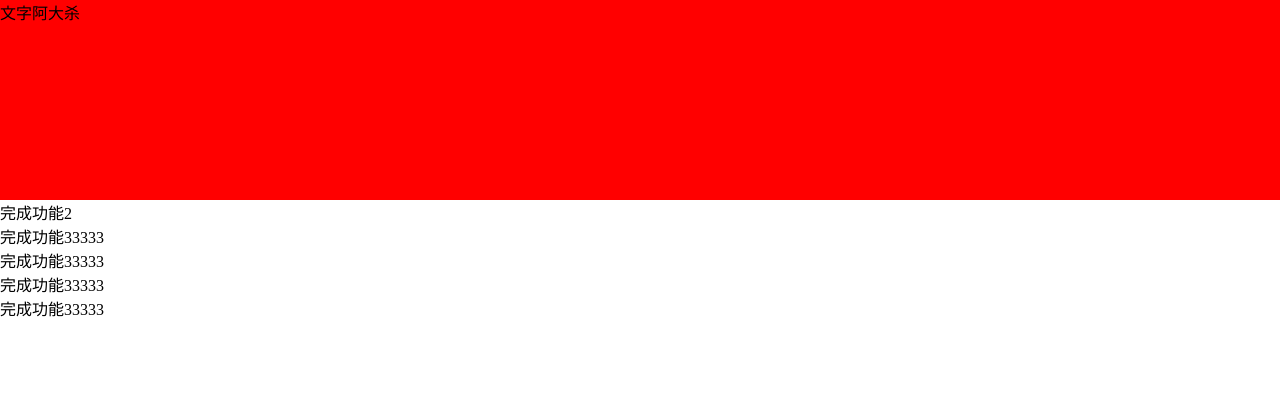
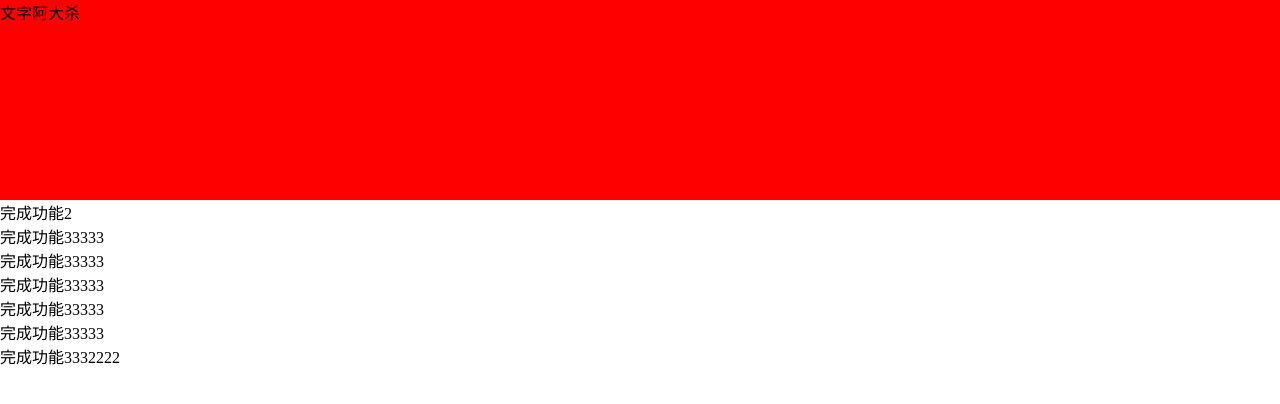
Before and after one commit to Meteor-23/fenzhigz, a plain HTML site: page index.html in a window 1280 px wide. Drawn offline with Linux system fonts and the light colour scheme.

Commit message:
更新了

```diff
--- a/index.html
+++ b/index.html
@@ -31,5 +31,7 @@
      <p>完成功能33333</p>
      <p>完成功能33333</p>
      <p>完成功能33333</p>
+     <p>完成功能33333</p>
+     <p>完成功能3332222</p>
 </body>
 </html>
```
